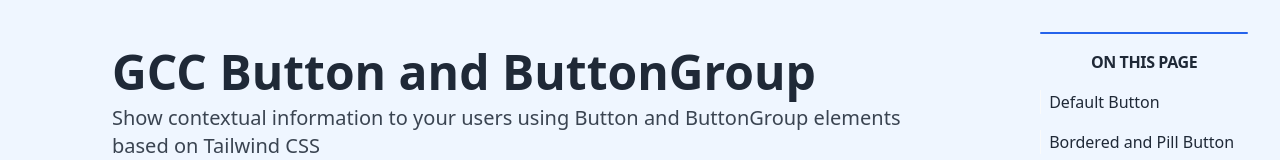
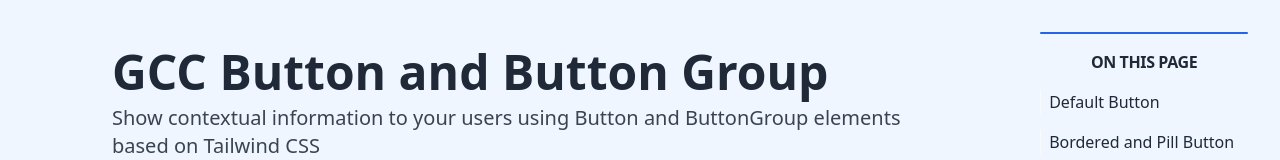
Before and after one commit to AlejandroP1028/Group-GCC_Vue-Component-Library, a Vue app: page / in a window 1280 px wide. Shown: the top 160 px of the page. Built offline with nearby package versions, Linux system fonts and the light colour scheme.

Commit message:
Update Button_page.vue

```diff
--- a/src/Button_page.vue
+++ b/src/Button_page.vue
@@ -3,7 +3,7 @@
       <div :class="{ 'dark': isDarkMode }" class=" overflow-auto h-screen w-screen bg-blue-50 dark:bg-gray-900 flex flex-row scroll-smooth">
          <div class="flex flex-col w-10/12 p-4">
         <PageHeader
-          header="GCC Button and ButtonGroup"
+          header="GCC Button and Button Group"
           body="Show contextual information to your users using Button and ButtonGroup elements based on Tailwind CSS"/>
         <Section body="The Button component serves as a clickable element in user interfaces, typically used to trigger an action or navigate to a different part of the application. It provides a clear call to action for users and can be customized to fit the design of the application.
         The ButtonGroup component, on the other hand, is used to group related buttons together. It helps organize multiple actions or options into a cohesive unit, enhancing the visual clarity and usability of the interface. ButtonGroups are particularly useful when presenting sets of actions or choices that are logically connected."/>
```
